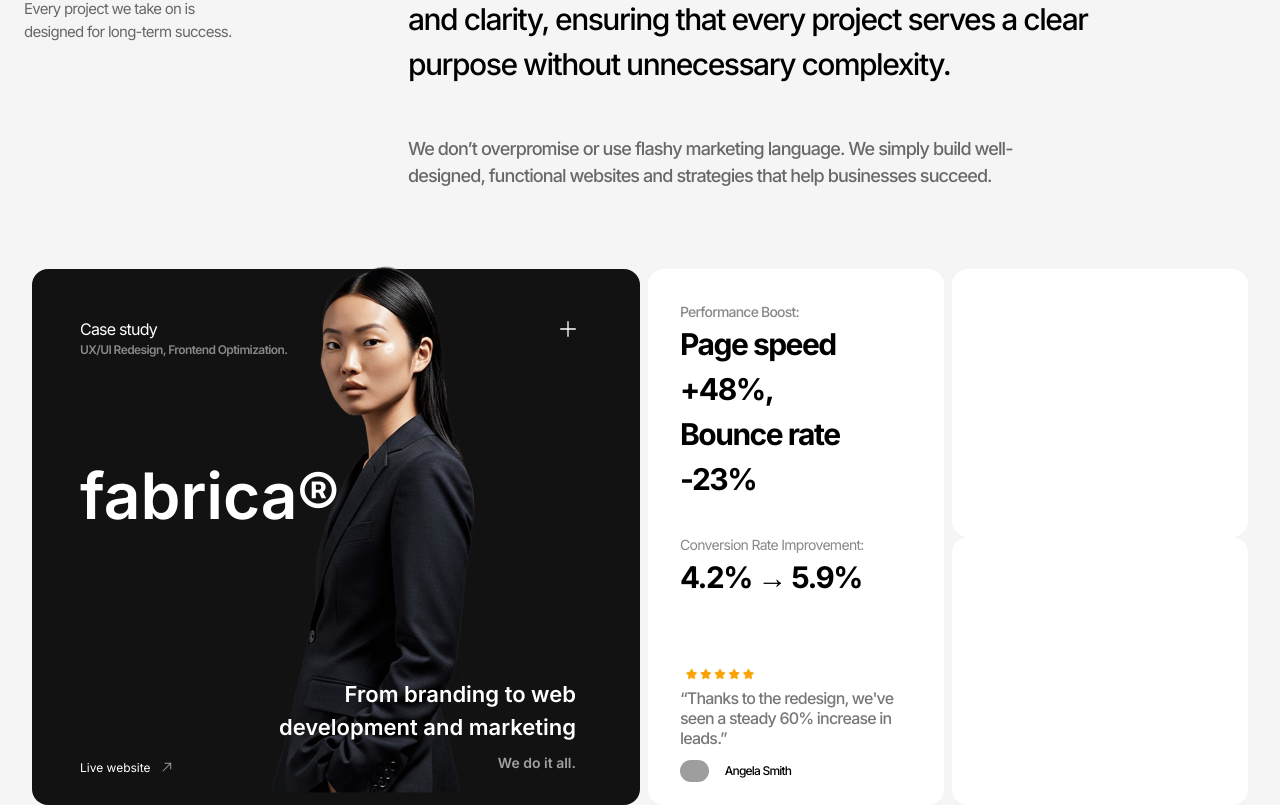
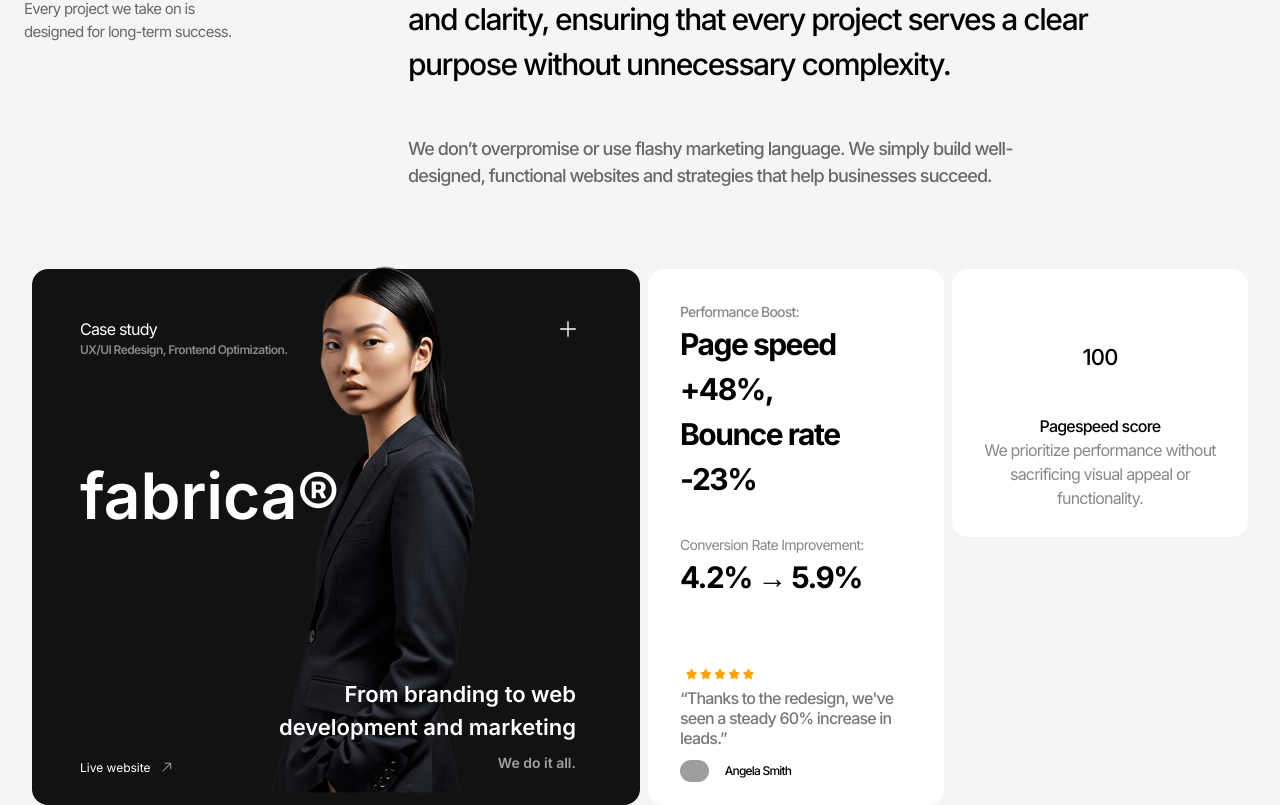
Before and after one commit to Lumintitus/Fabrica, a Next.js app: page / in a window 1280 px wide. Shown: the part 4835-5640 px from the top of the page. Built offline with nearby package versions, Linux system fonts and the light colour scheme; grey boxes are pictures that could not be loaded.

Commit message:
Add performance metrics section to Casestudy component; display Pagespeed score and description

```diff
--- a/src/Layout/Casestudy.tsx
+++ b/src/Layout/Casestudy.tsx
@@ -50,9 +50,10 @@ export default function Casestudy() {
         </div>
       </div>
       <div className='flex-1/2'>
-        <div className='bg-white tracking-tighter p-[2rem] w-[18.5rem] h-[16.75rem] rounded-2xl'>
-        </div>
-        <div className='bg-white tracking-tighter p-[2rem] w-[18.5rem] h-[16.75rem] rounded-2xl'>
+       <div className='bg-white tracking-tighter p-[2rem] w-[18.5rem] h-[16.75rem] rounded-2xl'>
+        <h1 className='font-[450] text-center text-[1.375rem] p-[2.5rem]'>100</h1>
+        <h1 className='text-[1rem] font-[450]  text-center'>Pagespeed score</h1>
+        <p className='text-center text-[#888888] font-[400]'>We prioritize performance without sacrificing visual appeal or functionality.</p>
       </div>
       </div>
 
```
